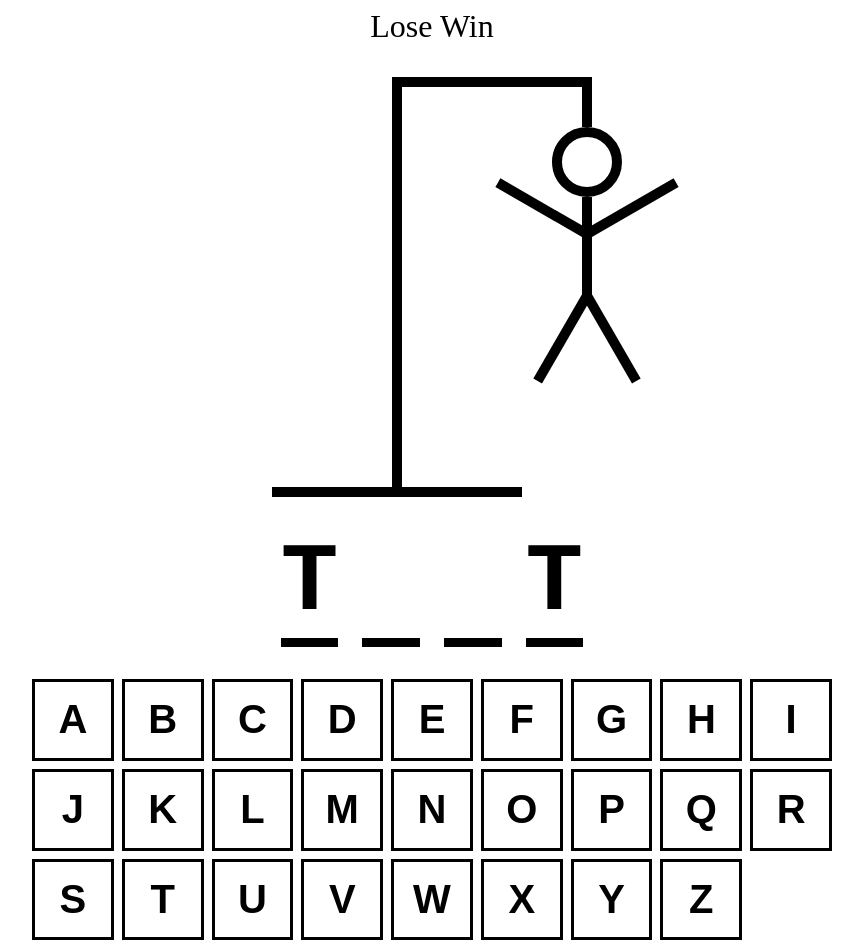
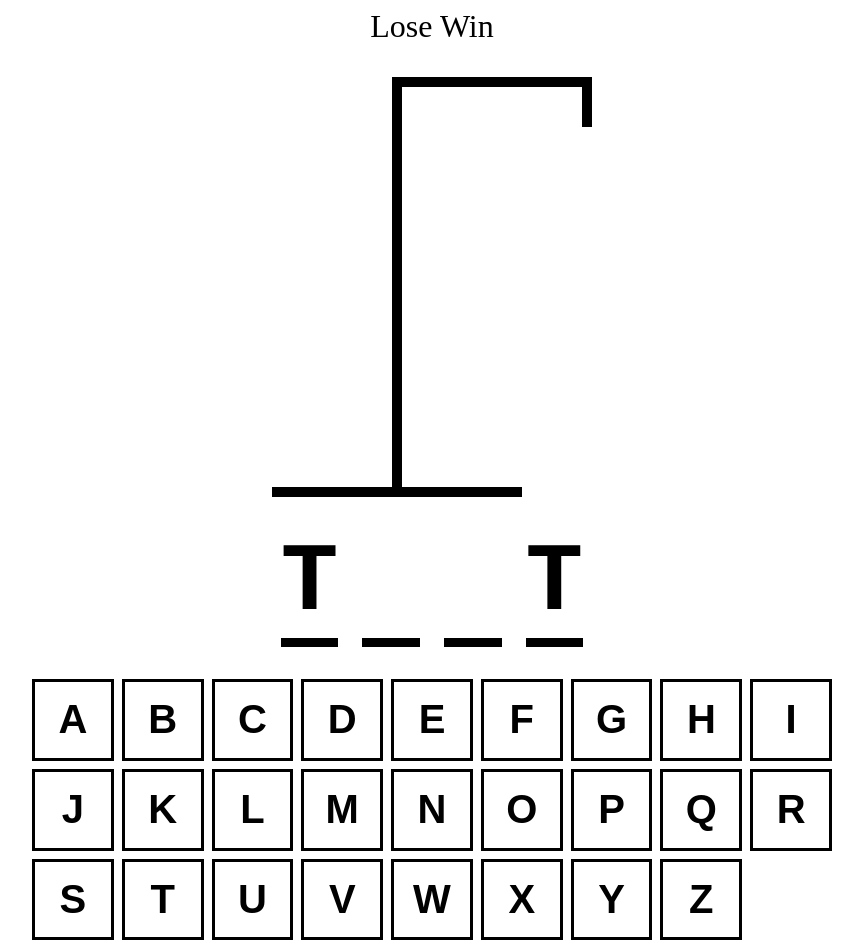
Before and after one commit to mraltun/react-ts-hangman-game, a React (Vite) app: page / in a window 1280 px wide. Shown: the whole page, without its empty margins (208-1071 px from the left). Built offline with nearby package versions, Linux system fonts and the light colour scheme.

Commit message:
Added HangmanDrawing props

```diff
--- a/src/App.tsx
+++ b/src/App.tsx
@@ -9,6 +9,9 @@
     return words[Math.floor(Math.random() * words.length)];
   });
   const [guessedLetters, setGuessedLetters] = useState<string[]>([]);
+  const incorrectLetters = guessedLetters.filter(
+    (letter) => !wordToGuess.includes(letter)
+  );
 
   return (
     <div
@@ -22,7 +25,7 @@
       }}
     >
       <div style={{ fontSize: "2rem", textAlign: "center" }}>Lose Win</div>
-      <HangmanDrawing />
+      <HangmanDrawing numberOfGuesses={incorrectLetters.length} />
       <HangmanWord />
       <div style={{ alignSelf: "stretch" }}>
         <Keyboard />
--- a/src/HangmanDrawing.tsx
+++ b/src/HangmanDrawing.tsx
@@ -87,9 +87,16 @@
   />
 );
 
-const HangmanDrawing = () => {
+const BODY_PARTS = [HEAD, BODY, RIGHT_ARM, LEFT_ARM, RIGHT_LEG, LEFT_LEG];
+
+type HangmanDrawingProps = {
+  numberOfGuesses: number;
+};
+
+const HangmanDrawing = ({ numberOfGuesses }: HangmanDrawingProps) => {
   return (
     <div style={{ position: "relative" }}>
+      {BODY_PARTS.slice(0, numberOfGuesses)}
       <div
         style={{
           height: "50px",
@@ -117,12 +124,6 @@
         }}
       />
       <div style={{ height: "10px", width: "250px", background: "black" }} />
-      {HEAD}
-      {BODY}
-      {LEFT_ARM}
-      {RIGHT_ARM}
-      {LEFT_LEG}
-      {RIGHT_LEG}
     </div>
   );
 };
```
